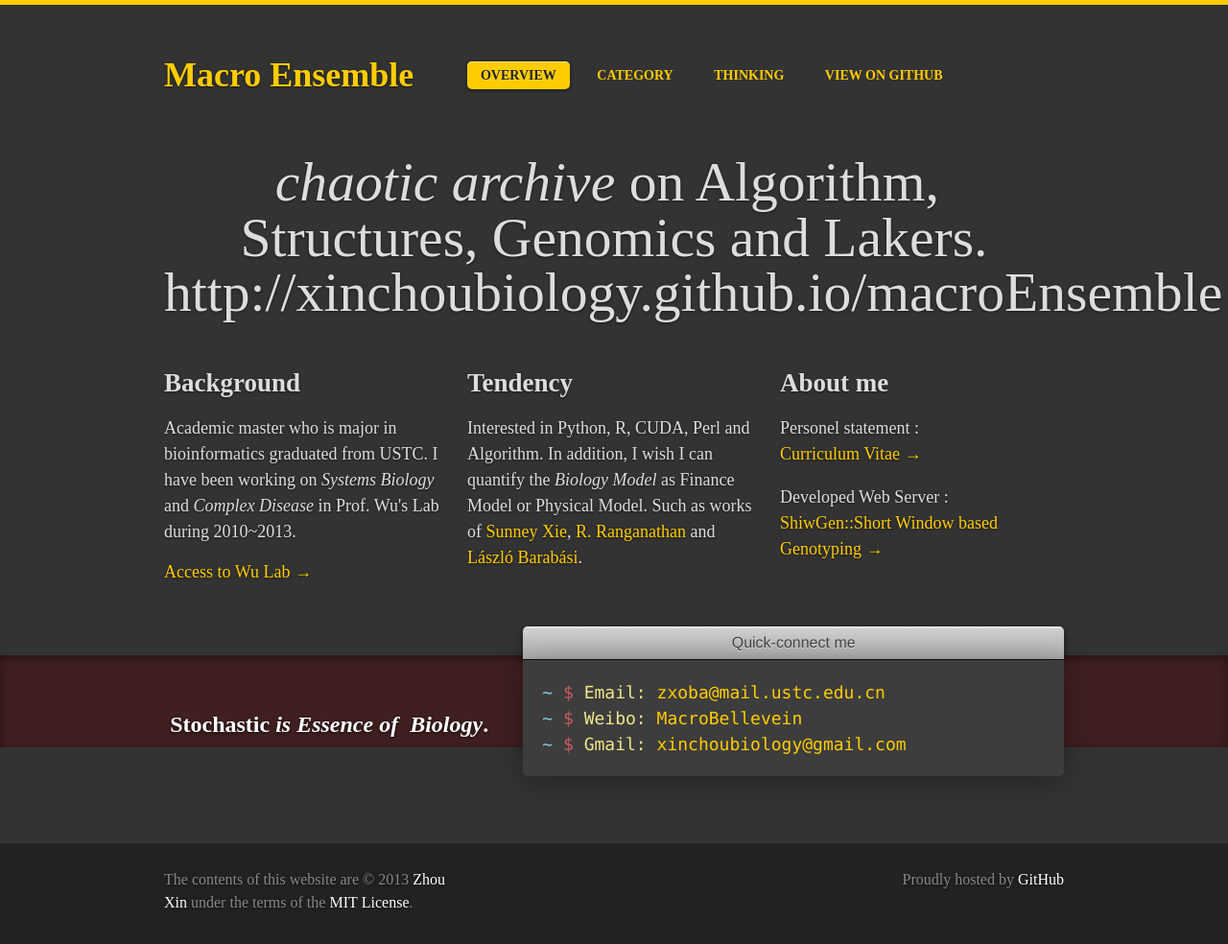
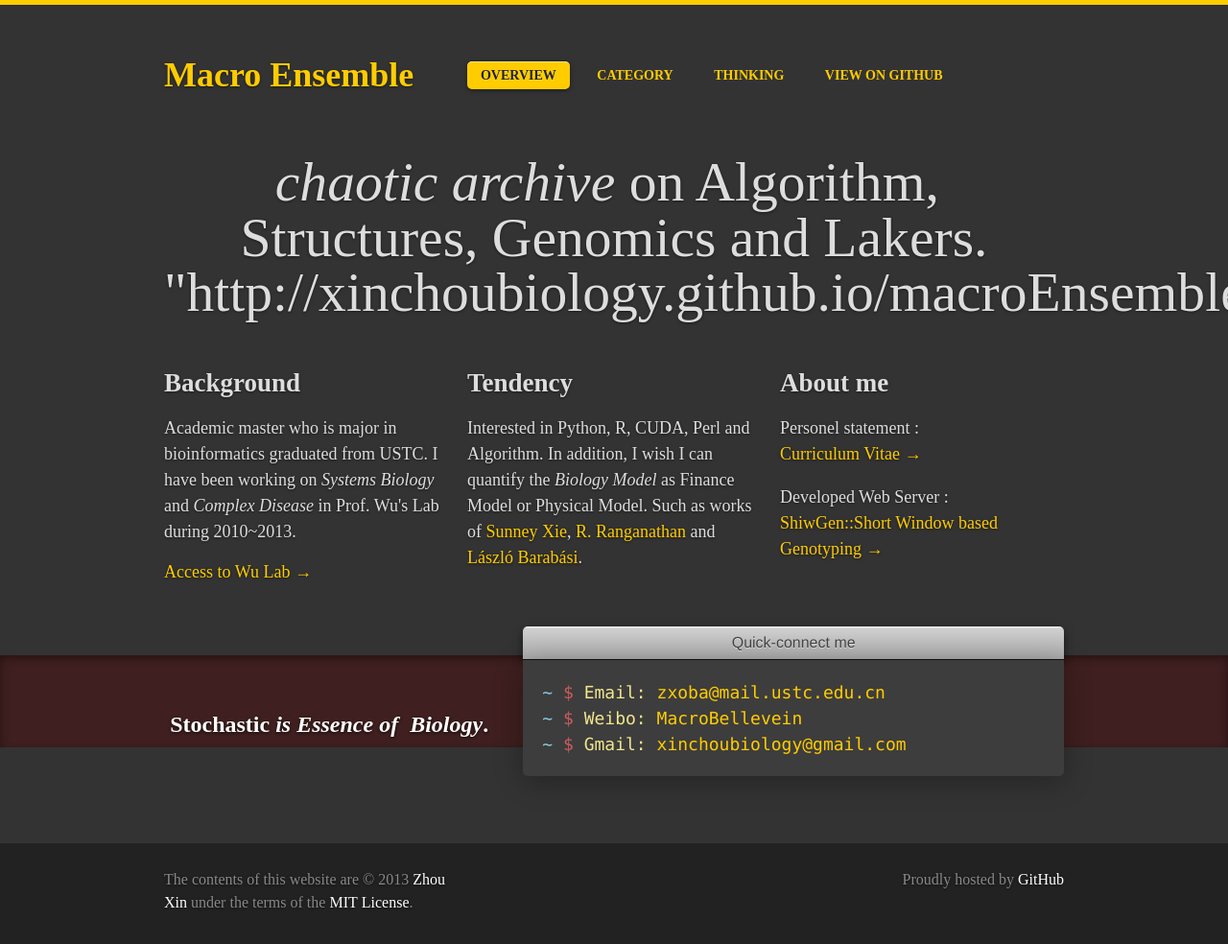
Before and after one commit to xinchoubiology/macroEnsemble, a Jekyll site: the page built from index.html, in a window 1280 px wide. Shown: the whole page at 96% size. Built offline with Jekyll 4.4.1, drawn with Linux system fonts in a browser that asks for light colours; some web fonts are replaced; comment, search, counter and statistics services are not loaded.

```diff
--- a/_includes/news_contents.html
+++ b/_includes/news_contents.html
@@ -9,6 +9,7 @@
     <ul>
       {% for post in site.posts limit:3 %}
       <li class="{% if page.title == post.title %}current{% endif %}">
+        <a>{{ post.url }}</a>
         <a href="{{ post.url }}">{{ post.version }}</a>
         <HR style="FILTER: progid:DXImageTransform.Microsoft.Shadow(color:#987cb9,direction:145,strength:15)" width="150%" color="grey" SIZE=1>
       </li>
--- a/index.html
+++ b/index.html
@@ -8,7 +8,7 @@
   <div class="grid">
     <div class="unit whole center-on-mobiles">
       <p align="center"><em>chaotic archive</em> on Algorithm,&nbsp; Structures, Genomics and Lakers. </p>
-      <p> {{site.baseurl}} </p>
+      <p>"{{site.baseurl}}"</p>
     </div>
   </div>
 </section>
```
